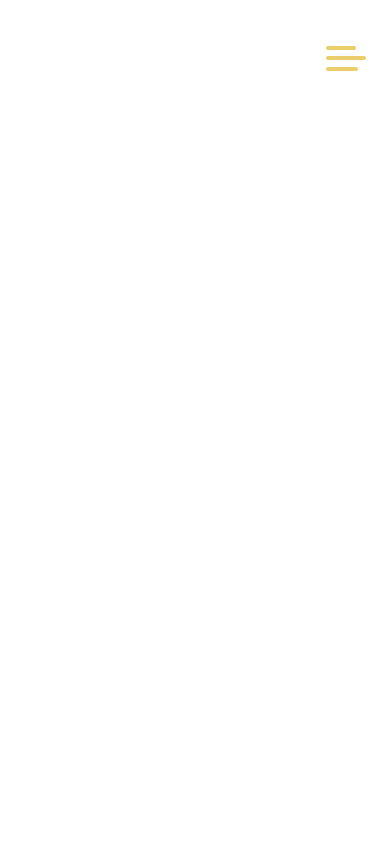
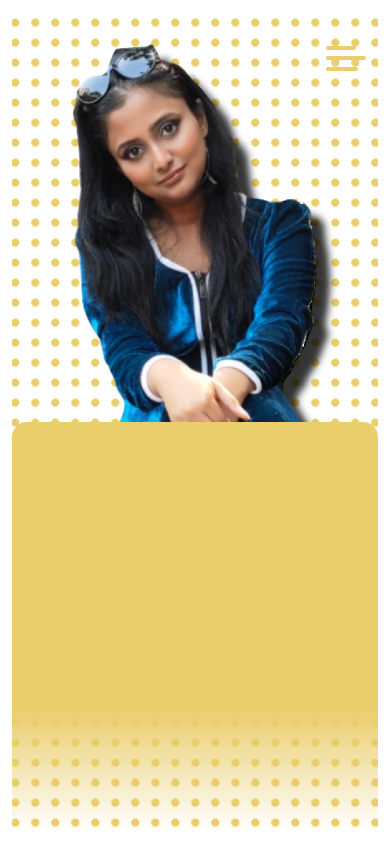
Before and after one commit to bhimeshchauhan/deekshajuneja, a Gatsby site: page /about in a window 390 px wide. Built offline with nearby package versions, Linux system fonts and the light colour scheme; Gatsby itself is replaced by a stand-in of ours; a web font is replaced by a local one.

Commit message:
mobile_about
Signed-off-by: bhimeshchauhan <bhimeshchauhan@gmail.com>

```diff
--- a/src/pages/mobile/mobileAbout.tsx
+++ b/src/pages/mobile/mobileAbout.tsx
@@ -1,10 +1,22 @@
 import * as React from "react";
 import { Layout } from "../../components/layout";
+import AboutDeekshaImg from "../../images/deek_about.png";
+import {
+  AboutDeeksha,
+  AboutWrapper,
+  Overlay,
+  TextContainer,
+} from "../../styles/mobile/mobileAbout.styles";
 
 export const MobileAbout = () => {
   return (
     <Layout bgColor={"#FFF"}>
-      <div></div>
+      <AboutWrapper>
+        <Overlay>
+          <AboutDeeksha src={AboutDeekshaImg} />
+        </Overlay>
+        <TextContainer />
+      </AboutWrapper>
     </Layout>
   );
 };
--- /dev/null
+++ b/src/styles/mobile/mobileAbout.styles.tsx
@@ -0,0 +1,41 @@
+import styled from "styled-components";
+
+export const AboutWrapper = styled.div`
+  overflow: hidden;
+  padding: 3%;
+  background: radial-gradient(
+    ellipse at center,
+    #eace6b 0%,
+    #eace6b 30%,
+    transparent 30%
+  );
+  background-size: 20px 20px;
+  background-repeat: repeat;
+  background-position: 5px center;
+  height: 100%;
+  padding: 0;
+  display: flex;
+  flex-direction: column;
+  background-position: bottom;
+`;
+
+export const Overlay = styled.div`
+  height: 100%;
+`;
+
+export const TextContainer = styled.div`
+  background: linear-gradient(
+    0deg,
+    rgba(255, 255, 255, 0) 0%,
+    #eace6b 30%,
+    #eace6b 100%
+  );
+  height: 100%;
+  border-top-left-radius: 15px;
+  border-top-right-radius: 15px;
+`;
+
+export const AboutDeeksha = styled.img`
+  margin-bottom: -10vh;
+  margin-left: -10vw;
+`;
```
Also changed, not shown: src/pages/mobile/mobileIndex.tsx (+6 -6 lines), src/pages/web/webIndex.tsx (+8 -8 lines), src/images/deek_about.png (added), src/styles/mobile/mobileIndex.styles.tsx (renamed from src/styles/mobileIndex.styles.tsx), src/styles/web/webIndex.styles.tsx (renamed from src/styles/webIndex.styles.tsx), 1 other file.
